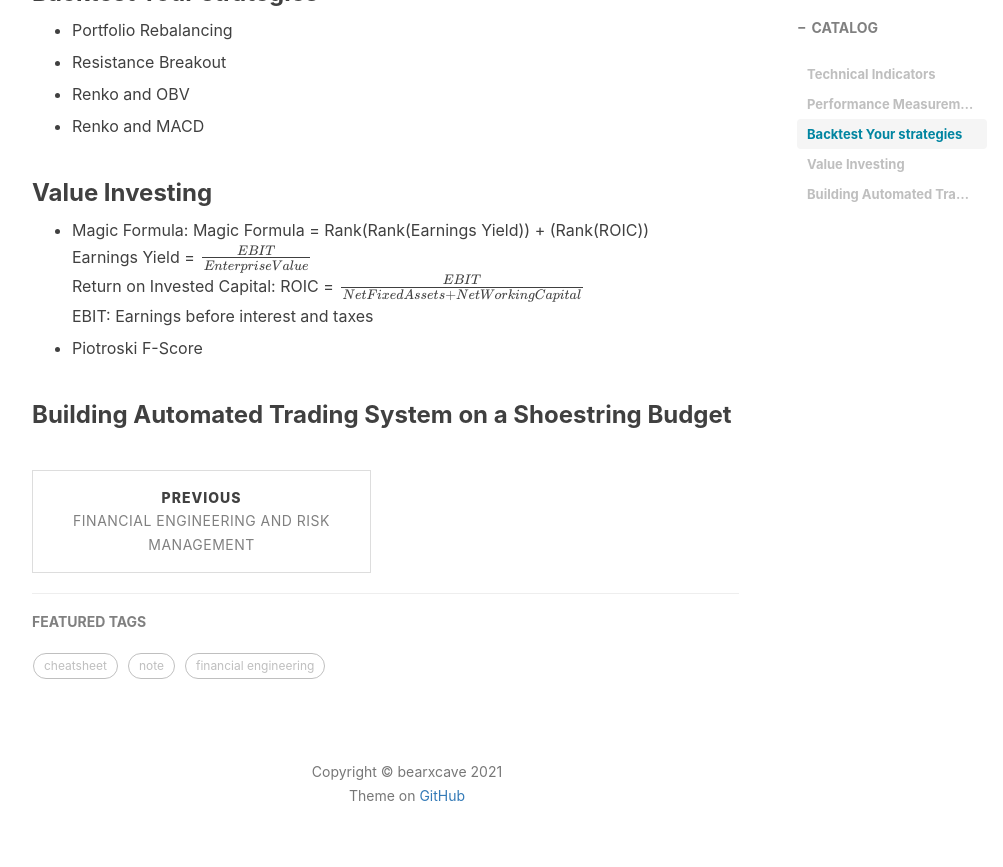
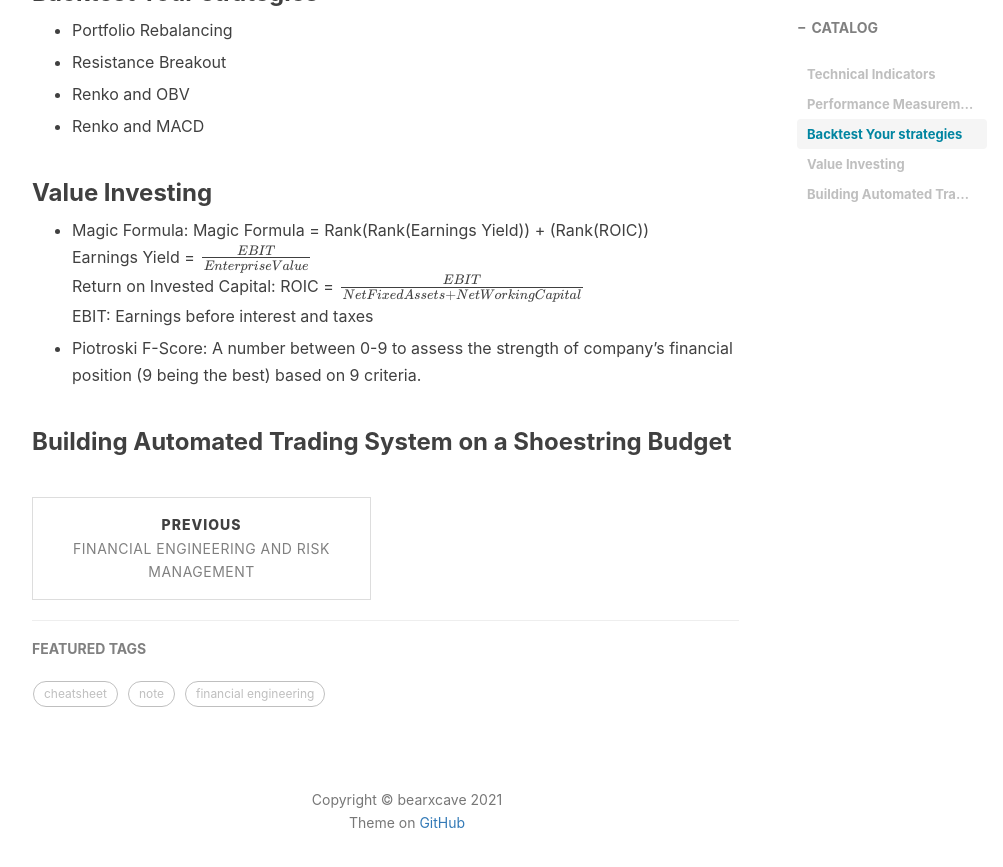
Before and after one commit to Bearxcave/Bearxcave.github.io, a Jekyll site: the page built from _posts/2021-05-01-algorithmic-trading.md, in a window 1280 px wide and 900 px high, scrolled down 989 px. Shown: the top 867 px of the window, without its empty margins (233-1236 px from the left). Built offline with Jekyll 4.4.1, drawn with Linux system fonts in a browser that asks for light colours; nearby versions of some CDN libraries; formulas are drawn with MathJax 3; comment, search, counter and statistics services are not loaded.

Commit message:
Update 2021-05-01-algorithmic-trading.md

```diff
--- a/_posts/2021-05-01-algorithmic-trading.md
+++ b/_posts/2021-05-01-algorithmic-trading.md
@@ -52,6 +52,6 @@ Earnings Yield = $\frac{EBIT}{Enterprise Value}$ \
 Return on Invested Capital: ROIC = $\frac{EBIT}{Net Fixed Assets + Net Working Capital}$ \
 EBIT: Earnings before interest and taxes
 
-* Piotroski F-Score
+* Piotroski F-Score: A number between 0-9 to assess the strength of company's financial position (9 being the best) based on 9 criteria.
 
 ### Building Automated Trading System on a Shoestring Budget
```
